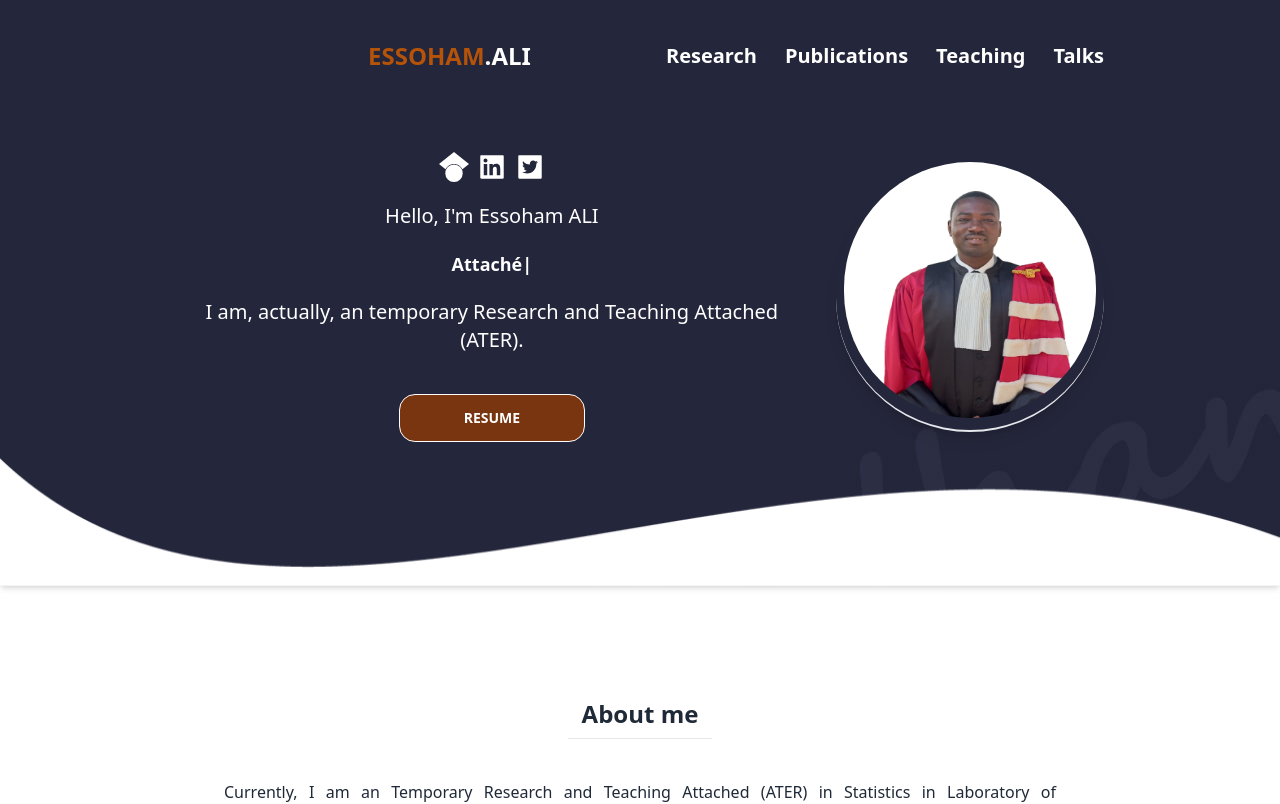
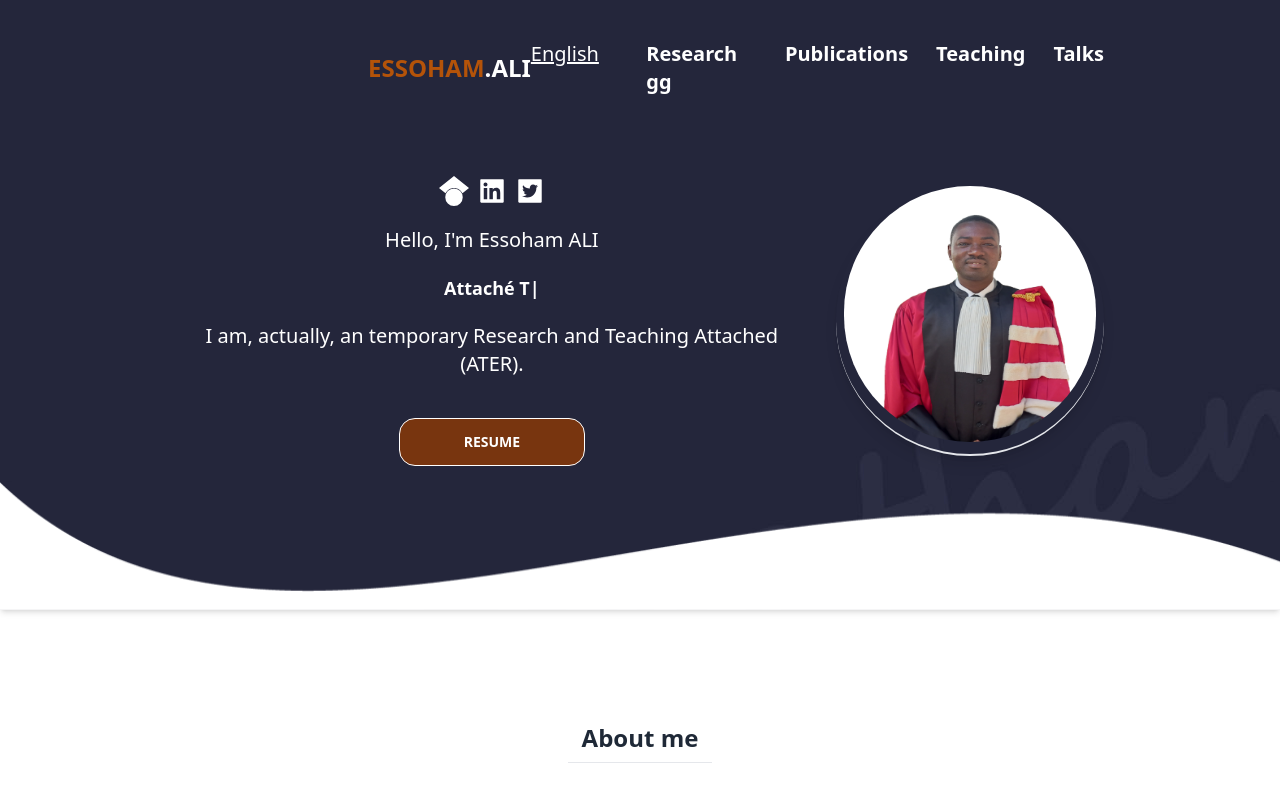
Before and after one commit to Gnilane95/essoham_portfolio, a Next.js app: page / in a window 1280 px wide. Shown: the top 804 px of the page. Built offline with nearby package versions, Linux system fonts and the light colour scheme; what tw-elements would draw is missing.

Commit message:
handle translations

```diff
--- a/components/navigation/NavbarHome.jsx
+++ b/components/navigation/NavbarHome.jsx
@@ -1,31 +1,56 @@
-import Link from 'next/link'
-import Typical from 'react-typical';
-import {AiFillLinkedin} from 'react-icons/ai';
-import {AiFillTwitterSquare} from 'react-icons/ai';
-import {SiGooglescholar} from 'react-icons/si';
-import FullscreenNavbar from '../FullscreenNavbar'
+import Link from "next/link";
+import Typical from "react-typical";
+import { AiFillLinkedin } from "react-icons/ai";
+import { AiFillTwitterSquare } from "react-icons/ai";
+import { SiGooglescholar } from "react-icons/si";
+import FullscreenNavbar from "../FullscreenNavbar";
+import { useRouter } from "next/router";
+import React, { useState, useEffect } from "react";
+import { useTranslation } from "../../hooks/translation.hook";
 
 export default function NavbarHome() {
+  const [currentLang, setCurrentLang] = useState("");
+  const { t } = useTranslation();
+  const router = useRouter();
+  const { locale } = router;
+  useEffect(() => {
+    setCurrentLang(locale);
+  }, [locale]);
+
+  const changeLocale = () => {
+    debugger;
+    const locale = currentLang === "en" ? "fr" : "en";
+    setCurrentLang(locale);
+    router.push("/", "/", { locale });
+  };
   return (
     <div className="">
       <div className="bg-[url('../public/assets/bg.jpg')] h-[82%] w-full xl:px-44 lg:px-20 sm:px-5 md:px-24 lg:pb-36 sm:pb-16 relative text-white ">
-          <nav className='flex justify-between items-center lg:py-10'>
-            <Link href='/' className='font-bold sm:text-2xl md:text-4xl lg:text-2xl sm:mt-10 lg:mt-0 lg:uppercase'>
-              <span className='text-amber-700 lg:pl-40 xl:pl-48'>Essoham<span className='text-white'>.ALI</span></span>
+        <nav className="flex justify-between items-center lg:py-10">
+          <Link
+            href="/"
+            className="font-bold sm:text-2xl md:text-4xl lg:text-2xl sm:mt-10 lg:mt-0 lg:uppercase"
+          >
+            <span className="text-amber-700 lg:pl-40 xl:pl-48">
+              Essoham<span className="text-white">.ALI</span>
+            </span>
           </Link>
-            <FullscreenNavbar/>
-            <div className='lg:flex lg:space-x-7 text-xl font-semibold sm:hidden'>
-              <Link href='/research' className='hover:text-amber-600'>
-                Research
+          <FullscreenNavbar />
+          <div className="lg:flex lg:space-x-7 text-xl font-semibold sm:hidden">
+            <div className="w-24 font-light underline cursor-pointer" onClick={changeLocale}>
+              {currentLang === "en" ? "Francais" : "English"}
+            </div>
+            <Link href="/research" className="hover:text-amber-600">
+              {t.menu.research}
             </Link>
-              <Link href='/publications' className='hover:text-amber-600'>
-                Publications
+            <Link href="/publications" className="hover:text-amber-600">
+              {t.menu.publications}
             </Link>
-              <Link href='/teaching' className='hover:text-amber-600'>
-                Teaching
+            <Link href="/teaching" className="hover:text-amber-600">
+              {t.menu.teaching}
             </Link>
-              <Link href='/talks' className='hover:text-amber-600'>
-                Talks
+            <Link href="/talks" className="hover:text-amber-600">
+              {t.menu.talks}
             </Link>
           </div>
         </nav>
@@ -35,18 +60,25 @@ export default function NavbarHome() {
             <div className="flex flex-col items-center">
               {/* img for sm */}
               <div className=" rounded-full flex shadow-lg pb-3 px-2 border-b-2 mb-5 lg:hidden">
-                  <img src="../assets/essoham.jpg" alt="" className='rounded-full h-48 w-48 md:w-72 md:h-72'/>
+                <img
+                  src="../assets/essoham.jpg"
+                  alt=""
+                  className="rounded-full h-48 w-48 md:w-72 md:h-72"
+                />
+              </div>{" "}
+              <div className="flex text-3xl gap-2 mb-5">
+                <Link href="https://scholar.google.com/citations?hl=fr&user=eUeEmdAAAAAJ&view_op=list_works&sortby=pubdate">
+                  <SiGooglescholar />
+                </Link>
+                <Link href="#">
+                  <AiFillLinkedin />
+                </Link>
+                <Link href="#">
+                  <AiFillTwitterSquare />
+                </Link>
               </div>
-                {" "}
-                <div className="flex text-3xl gap-2 mb-5">
-                  <Link href="https://scholar.google.com/citations?hl=fr&user=eUeEmdAAAAAJ&view_op=list_works&sortby=pubdate"><SiGooglescholar/></Link>
-                  <Link href='#'><AiFillLinkedin/></Link>
-                  <Link href='#'><AiFillTwitterSquare/></Link>
-                </div>
-                <p className='text-xl md:text-2xl lg:text-xl'>
-                  Hello, I'm Essoham ALI
-                </p>
-                <h1 className='lg:text-lg sm:text-sm md:text-2xl pt-5 sm:text-center h-12 font-semibold'>
+              <p className="text-xl md:text-2xl lg:text-xl">Hello, I'm Essoham ALI</p>
+              <h1 className="lg:text-lg sm:text-sm md:text-2xl pt-5 sm:text-center h-12 font-semibold">
                 {" "}
                 <Typical
                   loop={Infinity}
@@ -58,21 +90,31 @@ export default function NavbarHome() {
                   ]}
                 />
               </h1>
-                <p className='pt-5 sm:text-center md:text-2xl lg:text-xl'>I am, actually, an temporary Research and Teaching Attached (ATER).</p>
+              <p className="pt-5 sm:text-center md:text-2xl lg:text-xl">
+                I am, actually, an temporary Research and Teaching Attached (ATER).
+              </p>
               <div className="mt-10 flex justify-center">
-                  <Link href='cv_EA.pdf' download='CV Essoham ALI' className='btn bg-amber-900 border-white px-16 rounded-2xl hover:bg-slate-50 hover:text-slate-900'>
+                <Link
+                  href="cv_EA.pdf"
+                  download="CV Essoham ALI"
+                  className="btn bg-amber-900 border-white px-16 rounded-2xl hover:bg-slate-50 hover:text-slate-900"
+                >
                   Resume
                 </Link>
               </div>
             </div>
             {/* img for lg */}
             <div className=" lg:rounded-full lg:flex lg:shadow-lg lg:pb-3 lg:px-2 lg:border-b-2 sm:hidden">
-                <img src="../assets/essoham.jpg" alt="" className='lg:rounded-full lg:h-64 lg:w-64'/>
+              <img src="../assets/essoham.jpg" alt="" className="lg:rounded-full lg:h-64 lg:w-64" />
             </div>
           </div>
         </div>
-          <img src="../assets/shape-bg.png" alt="" className='absolute bottom-0 z-50 lg:h-32 w-screen left-0 shadow-md'/>
+        <img
+          src="../assets/shape-bg.png"
+          alt=""
+          className="absolute bottom-0 z-50 lg:h-32 w-screen left-0 shadow-md"
+        />
       </div>
     </div>
-  )
+  );
 }
--- /dev/null
+++ b/hooks/translation.hook.js
@@ -0,0 +1,18 @@
+import { useRouter } from "next/router";
+import { useEffect, useState } from "react";
+import en from "../locales/en";
+import fr from "../locales/fr";
+export function useTranslation() {
+  const router = useRouter();
+  const { locale } = router;
+  const [t, setT] = useState(fr);
+
+  useEffect(() => {
+    const val = locale === "fr" ? fr : en;
+    setT(val);
+  }, [locale]);
+
+  return {
+    t,
+  };
+}
--- /dev/null
+++ b/locales/en.js
@@ -0,0 +1,11 @@
+const en = {
+  french: "Français",
+  english: "Englais",
+  menu: {
+    research: "Research gg",
+    publications: "Publications",
+    teaching: "Teaching",
+    talks: "Talks",
+  },
+};
+export default en;
--- /dev/null
+++ b/locales/fr.js
@@ -0,0 +1,11 @@
+const fr = {
+  french: "French",
+  english: "English",
+  menu: {
+    research: "Recherche",
+    publications: "Publications",
+    teaching: "Enseignements",
+    talks: "Entretiens",
+  },
+};
+export default fr;
```
Also changed, not shown: components/FullscreenNavbar.jsx (+51 -19 lines), components/navigation/NavbarPages.jsx (+20 -14 lines), 1 other file (tests, documents, lock files or other folders). Lines whose indentation alone changed are shown as unchanged.
